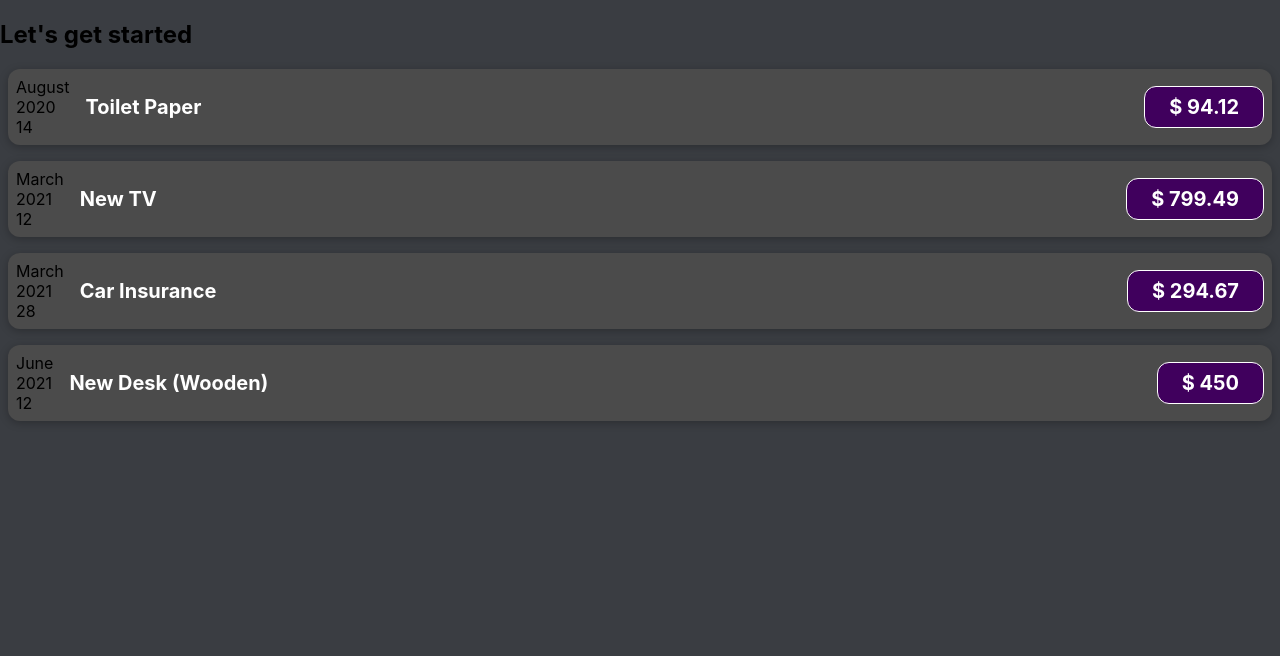
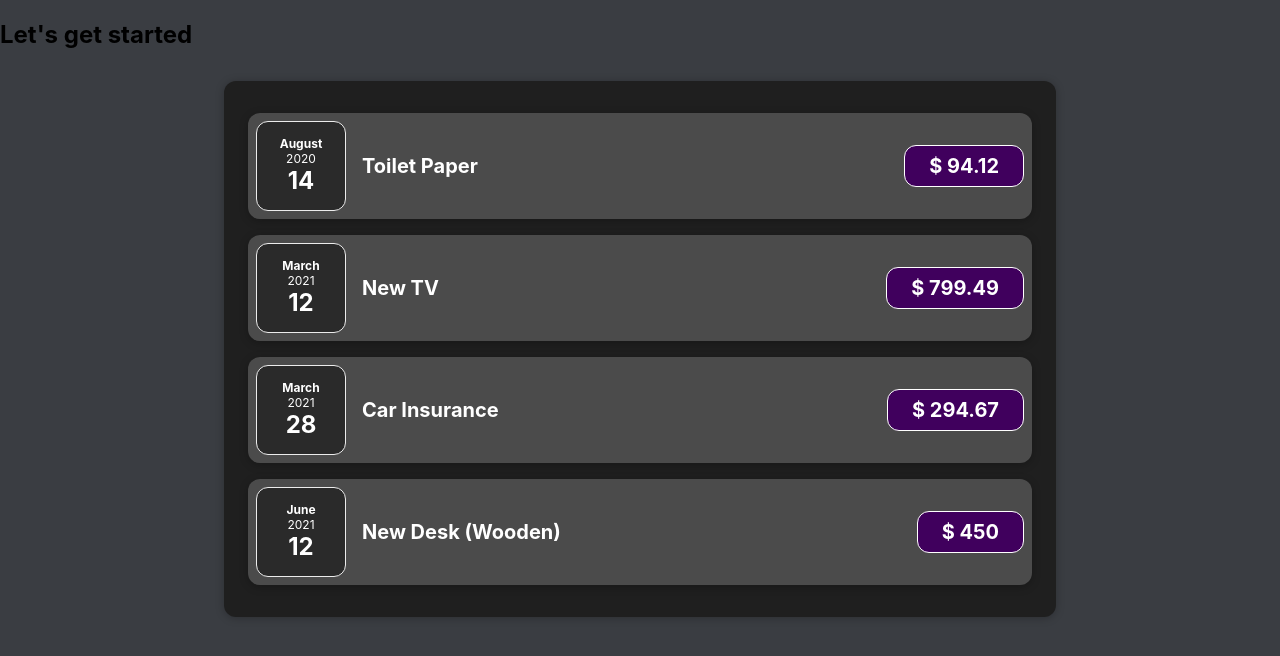
Before and after one commit to josue-lubaki/react-complete-guide, a React (Create React App) app: page / in a window 1280 px wide. Shown: the top 656 px of the page. Built offline with nearby package versions, Linux system fonts and the light colour scheme.

Commit message:
convert List of Expenses to Expenses Component

```diff
--- a/src/App.js
+++ b/src/App.js
@@ -1,5 +1,5 @@
 import './App.css';
-import ExpenseItem from './components/ExpenseItem';
+import Expenses from './components/Expenses';
 
 function App() {
 	const expenses = [
@@ -27,29 +27,7 @@
 	return (
 		<div>
 			<h2>Let's get started</h2>
-			<ExpenseItem
-				title={expenses[0].title}
-				amount={expenses[0].amount}
-				date={expenses[0].date}
-			></ExpenseItem>
-
-			<ExpenseItem
-				title={expenses[1].title}
-				amount={expenses[1].amount}
-				date={expenses[1].date}
-			></ExpenseItem>
-
-			<ExpenseItem
-				title={expenses[2].title}
-				amount={expenses[2].amount}
-				date={expenses[2].date}
-			></ExpenseItem>
-
-			<ExpenseItem
-				title={expenses[3].title}
-				amount={expenses[3].amount}
-				date={expenses[3].date}
-			></ExpenseItem>
+			<Expenses items={expenses} />
 		</div>
 	);
 }
--- /dev/null
+++ b/src/components/ExpenseDate.css
@@ -0,0 +1,26 @@
+.expense-date {
+	display: flex;
+	flex-direction: column;
+	width: 5.5rem;
+	height: 5.5rem;
+	border: 1px solid #ececec;
+	background-color: #2a2a2a;
+	color: white;
+	border-radius: 12px;
+	align-items: center;
+	justify-content: center;
+}
+
+.expense-date__month {
+	font-size: 0.75rem;
+	font-weight: bold;
+}
+
+.expense-date__year {
+	font-size: 0.75rem;
+}
+
+.expense-date__day {
+	font-size: 1.5rem;
+	font-weight: bold;
+}
--- /dev/null
+++ b/src/components/ExpenseDate.js
@@ -0,0 +1,17 @@
+import './ExpenseDate.css'
+
+function ExpenseDate(props) {
+	const month = props.date.toLocaleDateString('en-US', { month: 'long' });
+	const day = props.date.toLocaleDateString('en-US', { day: '2-digit' });
+	const year = props.date.getFullYear();
+
+	return (
+		<div className='expense-date'>
+			<div className='expense-date__month'>{month}</div>
+			<div className='expense-date__year'>{year}</div>
+			<div className='expense-date__day'>{day}</div>
+		</div>
+	);
+}
+
+export default ExpenseDate;
--- a/src/components/ExpenseItem.js
+++ b/src/components/ExpenseItem.js
@@ -1,17 +1,10 @@
+import ExpenseDate from './ExpenseDate';
 import './ExpenseItem.css';
 
 function ExpenseItem(props) {
-	const month = props.date.toLocaleDateString('en-US', { month: 'long' });
-	const day = props.date.toLocaleDateString('en-US', { day: '2-digit' });
-	const year = props.date.getFullYear();
-
 	return (
 		<div className='expense-item'>
-			<div>
-				<div>{month}</div>
-				<div>{year}</div>
-				<div>{day}</div>
-			</div>
+			<ExpenseDate date={props.date} />
 			<div className='expense-item__description'>
 				<h2>{props.title}</h2>
 				<div className='expense-item__price'>$ {props.amount}</div>
--- /dev/null
+++ b/src/components/Expenses.css
@@ -0,0 +1,9 @@
+.expenses {
+	padding: 1rem;
+	background-color: rgb(31, 31, 31);
+	margin: 2rem auto;
+	width: 50rem;
+	max-width: 95%;
+	border-radius: 12px;
+	box-shadow: 0 1px 8px rgba(0, 0, 0, 0.25);
+}
--- /dev/null
+++ b/src/components/Expenses.js
@@ -0,0 +1,20 @@
+import './Expenses.css';
+import ExpenseItem from './ExpenseItem';
+
+function Expenses(props) {
+	return (
+		<div className='expenses'>
+			{props.items.map((item) => (
+				<div key={item.id}>
+					<ExpenseItem
+						title={item.title}
+						amount={item.amount}
+						date={item.date}
+					/>
+				</div>
+			))}
+		</div>
+	);
+}
+
+export default Expenses;
```
